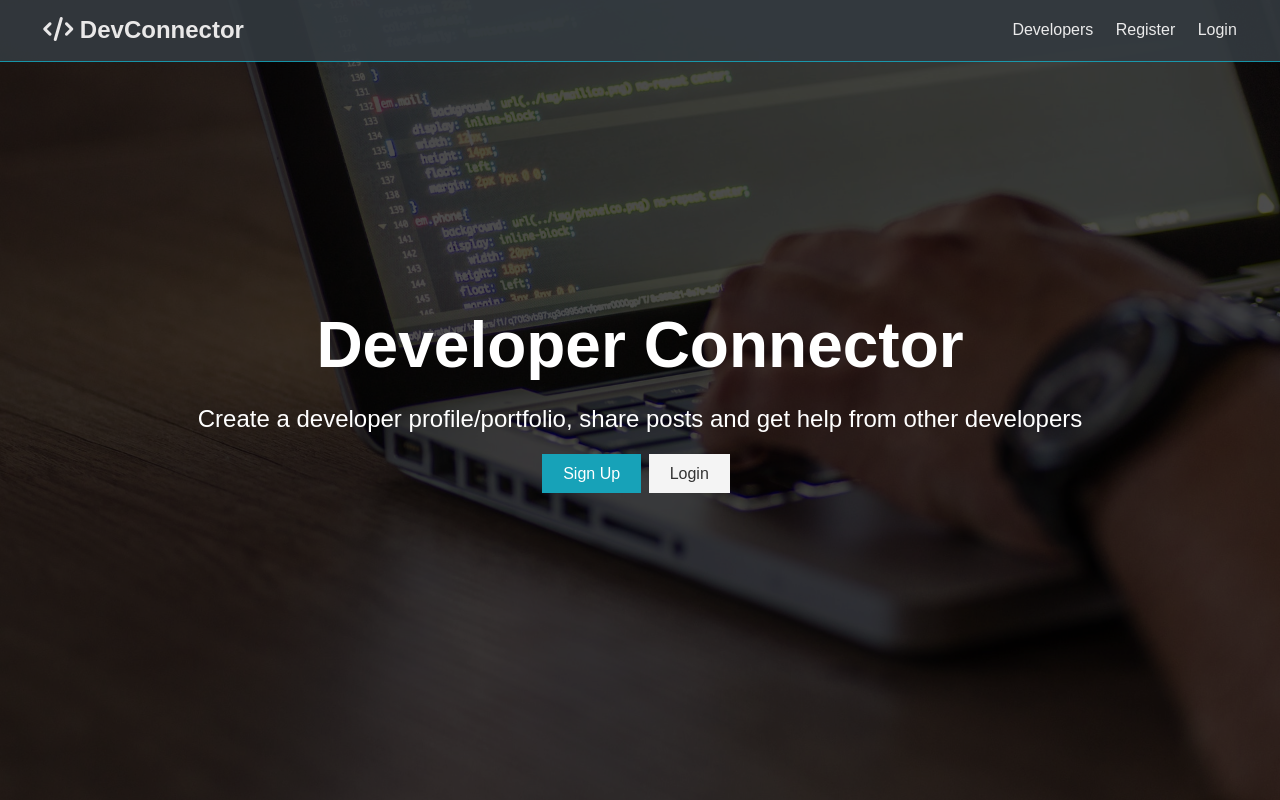
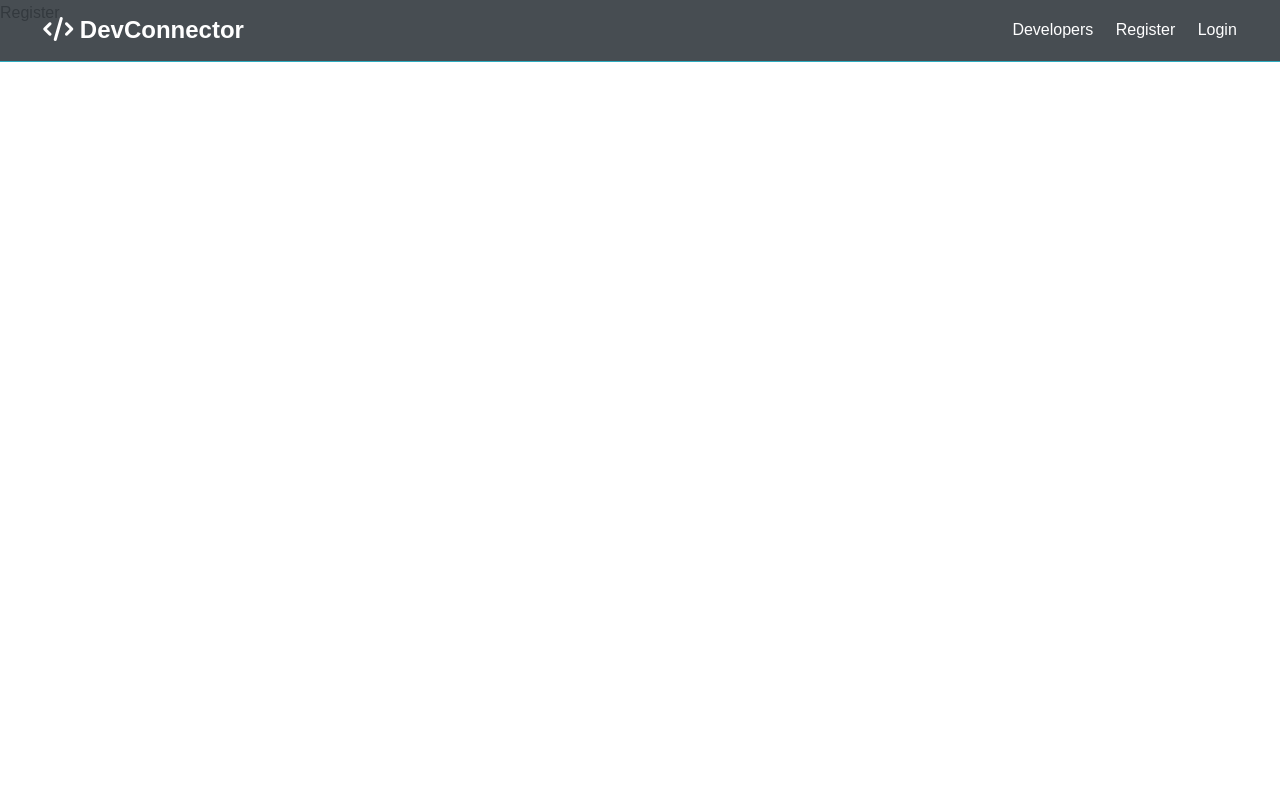
Before and after one commit to alina-moskalenko/DevConnector, a React (Create React App) app in the folder client/: page /register in a window 1280 px wide. Built offline with nearby package versions, Linux system fonts and the light colour scheme.

Commit message:
react router setup

```diff
--- a/client/src/App.js
+++ b/client/src/App.js
@@ -1,13 +1,24 @@
 import React, { Fragment } from 'react';
+import { BrowserRouter as Router, Route, Routes } from 'react-router-dom';
 import Navbar from './components/layout/Navbar';
 import Landing from './components/layout/Landing';
+import Register from './components/auth/Register';
+import Login from './components/auth/Login';
 import './App.css';
 
-const App = () => (
-  <Fragment>
-    <Navbar />
-    <Landing />
-  </Fragment>
-);
+const App = () => {
+  return (
+    <Router>
+      <Fragment>
+        <Navbar />
+        <Routes>
+          <Route path='/' element={<Landing />} />
+          <Route path='/register' element={<Register />} />
+          <Route path='/login' element={<Login />} />
+        </Routes>
+      </Fragment>
+    </Router>
+  );
+};
 
 export default App;
--- /dev/null
+++ b/client/src/components/auth/Login.js
@@ -0,0 +1,7 @@
+import React from 'react';
+
+const Login = () => {
+  return <div>Login</div>;
+};
+
+export default Login;
--- /dev/null
+++ b/client/src/components/auth/Register.js
@@ -0,0 +1,7 @@
+import React from 'react';
+
+const Register = () => {
+  return <div>Register</div>;
+};
+
+export default Register;
--- a/client/src/components/layout/Landing.js
+++ b/client/src/components/layout/Landing.js
@@ -1,4 +1,5 @@
 import React from 'react';
+import { Link } from 'react-router-dom';
 
 const Landing = () => {
   return (
@@ -11,12 +12,12 @@
             other developers
           </p>
           <div className='buttons'>
-            <a href='register.html' className='btn btn-primary'>
+            <Link to='/register' className='btn btn-primary'>
               Sign Up
-            </a>
-            <a href='login.html' className='btn btn-light'>
+            </Link>
+            <Link to='/login' className='btn btn-light'>
               Login
-            </a>
+            </Link>
           </div>
         </div>
       </div>
--- a/client/src/components/layout/Navbar.js
+++ b/client/src/components/layout/Navbar.js
@@ -1,22 +1,23 @@
 import React from 'react';
+import { Link } from 'react-router-dom';
 
 const Navbar = () => {
   return (
     <nav className='navbar bg-dark'>
       <h1>
-        <a href='index.html'>
+        <Link to='/'>
           <i className='fas fa-code'></i> DevConnector
-        </a>
+        </Link>
       </h1>
       <ul>
         <li>
-          <a href='profiles.html'>Developers</a>
+          <a href='!#'>Developers</a>
         </li>
         <li>
-          <a href='register.html'>Register</a>
+          <Link to='/register'>Register</Link>
         </li>
         <li>
-          <a href='login.html'>Login</a>
+          <Link to='/login'>Login</Link>
         </li>
       </ul>
     </nav>
```
Also changed, not shown: 1 other file (tests, documents, lock files or other folders).
